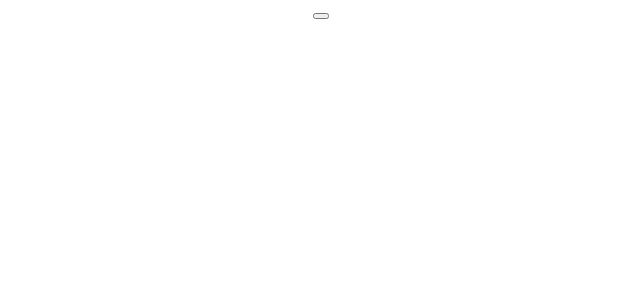
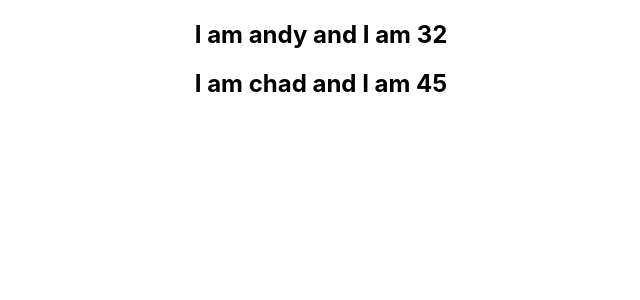
Before and after one commit to nicholeemma/React, a React (Create React App) app: page / in a window 1280 px wide. Shown: the top 300 px of the page, without its empty margins (319-959 px from the left). Built offline with nearby package versions, Linux system fonts and the light colour scheme.

Commit message:
list rendering

```diff
--- a/src/App.js
+++ b/src/App.js
@@ -10,6 +10,8 @@ import FunctionClick from './Components/FunctionClick';
 import ClassClick from './Components/ClassClick';
 import EventBind from './Components/EventBind';
 import ParentComponent from './Components/ParentComponent';
+import UserGreeting from './Components/UserGreeting';
+import NameList from './Components/NameList';
 
 function App() {
   return (
@@ -29,7 +31,9 @@ function App() {
       <Welcome name = "brute" heroname = "superman"/>  */}
       {/* <Hello />
       <Messages></Messages> */}
-      <ParentComponent></ParentComponent>
+      {/* <ParentComponent></ParentComponent> */}
+    {/* <UserGreeting></UserGreeting> */}
+      <NameList></NameList>
     </div>
   );
 }
--- /dev/null
+++ b/src/Components/NameList.js
@@ -0,0 +1,35 @@
+import React from 'react'
+import Person from './Person'
+
+function NameList() {
+    const  names = ['Brue','Diana','Nico']
+    const nameList =  names.map(name => <h2>{name}</h2>)
+    const person = [{
+        id:3,
+        name : 'andy',
+        age: 32
+    }, {
+        id: 4,
+        name : 'chad',
+        age: 45
+    }]
+// const personList = person.map(person => <h2>I am {person.name} and I am {person.age}</h2>)
+const personList = person.map(person => <Person key = {person.id} person = {person}></Person>)
+    return (
+        // <div>
+        //   <h2>{names[0]}</h2>
+        //   <h2>
+        //   {names[1]}
+        //   </h2>
+        //   <h2>{names[2]}</h2>
+        // </div>
+        <div>
+            {
+                // nameList
+               personList
+            }
+        </div>
+    )
+}
+
+export default NameList
--- /dev/null
+++ b/src/Components/Person.js
@@ -0,0 +1,11 @@
+import React from 'react'
+
+function Person({person}) {
+    return (
+        <div>
+            <h2>I am {person.name} and I am {person.age}</h2>
+        </div>
+    )
+}
+
+export default Person
--- /dev/null
+++ b/src/Components/UserGreeting.js
@@ -0,0 +1,57 @@
+import React, { Component } from 'react'
+
+class UserGreeting extends Component {
+
+    constructor(props) {
+        super(props)
+
+        this.state = {
+             isLoggedIn: true
+        }
+    }
+
+
+    render() {
+
+        return this.state.isLoggedIn && <div>welcome vishawa</div>
+
+        // return (
+
+            //conditional operator
+            // this.state.isLoggedIn ?
+            // <div>welcome vishawa</div> :
+            // <div>welcome gusest</div>
+        // )
+    //     let message
+    //     if (this.state.isLoggedIn) {
+    //         message = <div>welcome vishiwa</div>
+    //     } else {
+    //         message = <div>welcome guset</div>
+    //     }
+    // return <div>{message}</div>
+
+        // if(this.state.isLoggedIn) {
+        //     return (
+        //         <div> welcome vishawa</div>
+        //     )
+        // } else {
+        //     return (
+        //         <div>
+        //             welcome guset
+        //         </div>
+        //     )
+        // }
+        // return (
+        //     <div>
+        //         <div>
+        //             welcome guest
+        //         </div>
+        //     <div>
+        //         welcome vishawa
+        //     </div>
+        //     </div>
+        // )
+    }
+}
+
+export default UserGreeting
```
